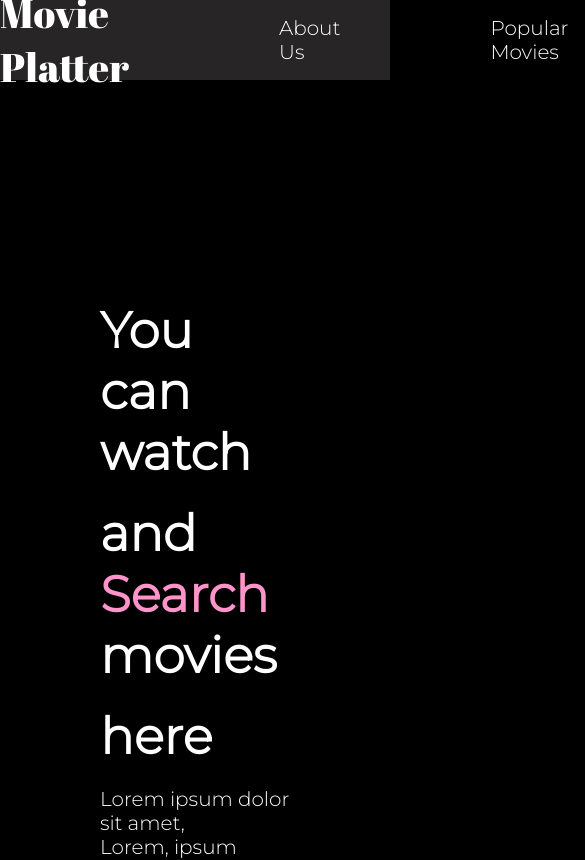
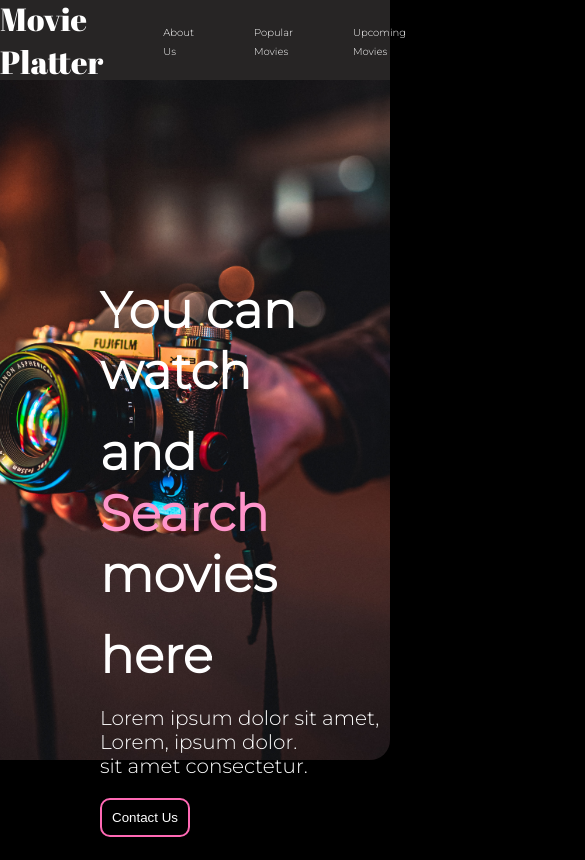
Before and after one commit to sauravrav/MoviePlatter, a React (Create React App) app: page / in a window 390 px wide. Shown: the top 860 px of the page, 585 px wide, since content can reach past the window. Built offline with nearby package versions, Linux system fonts and the light colour scheme.

Commit message:
Made more mobile responsive and added quite a bit of animation on secondary pages

```diff
--- a/src/pages/Home.js
+++ b/src/pages/Home.js
@@ -6,6 +6,7 @@ import MovieDetail from "../components/movieDetail";
 import styled from "styled-components";
 import { motion } from "framer-motion";
 import { useLocation } from "react-router-dom";
+import { pageAnimation } from "../v-components/animation";
 // import { loadMovieDetail } from "../actions/detailAction";
 const Home = () => {
   const location = useLocation();
@@ -21,7 +22,12 @@ const Home = () => {
   return (
     <div style={{ backgroundColor: "white" }}>
       <h2>Popular Movies</h2>
-      <MovieList>
+      <MovieList
+        variants={pageAnimation}
+        animate="show"
+        initial="hidden"
+        exit="exit"
+      >
         {movies.popularMovies.map((data) => (
           <Movie
             title={data.title}
--- a/src/pages/UpcomingMovie.js
+++ b/src/pages/UpcomingMovie.js
@@ -7,6 +7,7 @@ import styled from "styled-components";
 import { motion } from "framer-motion";
 import { Link, useLocation } from "react-router-dom";
 import { loadMovieDetail } from "../actions/detailAction";
+import { pageAnimation } from "../v-components/animation";
 const Upcoming = () => {
   const location = useLocation();
   const pathId = location.pathname.split("/")[2];
@@ -21,7 +22,12 @@ const Upcoming = () => {
   return (
     <div style={{ backgroundColor: "white" }}>
       <h2>Upcoming Movies</h2>
-      <MovieList>
+      <MovieList
+        variants={pageAnimation}
+        animate="show"
+        initial="hidden"
+        exit="exit"
+      >
         {movies.newMovie.map((data) => (
           <Movie
             title={data.title}
--- a/src/v-components/AboutUs1.js
+++ b/src/v-components/AboutUs1.js
@@ -45,5 +45,14 @@ const About1 = styled.div`
   display: flex;
   justify-content: space-space-evenly;
   color: white;
+  @media screen and (max-width: 1190px) {
+    display: inline-block;
+    img {
+      position: absolute;
+      right: 0px;
+      top: 0px;
+      z-index: -4;
+    }
+  }
 `;
 export default AboutUs1;
--- a/src/v-components/AboutUs2.js
+++ b/src/v-components/AboutUs2.js
@@ -50,6 +50,9 @@ const AboutUs2 = () => {
   );
 };
 const About2 = styled.div`
+  @media screen and (max-width: 1190px) {
+    display: none;
+  }
   color: white;
   display: flex;
   justify-content: space-between;
--- a/src/v-components/Navbar.js
+++ b/src/v-components/Navbar.js
@@ -6,13 +6,19 @@ const Navbar = () => {
       <div className="logo">Movie Platter</div>
       <ul>
         <li>
-          <Link to="/">About Us</Link>
+          <Link className="lii" to="/">
+            About Us
+          </Link>
         </li>
         <li>
-          <Link to="/popmovie">Popular Movies</Link>
+          <Link className="lii" to="/popmovie">
+            Popular Movies
+          </Link>
         </li>
         <li>
-          <Link to="/upmovie">UpcomingMovies</Link>
+          <Link className="lii" to="/upmovie">
+            Upcoming Movies
+          </Link>
         </li>
       </ul>
     </Nav>
@@ -30,7 +36,7 @@ const Nav = styled.div`
   align-items: center;
   z-index: 2;
   .logo {
-    font-size: 40px;
+    font-size: 32px;
     font-family: "Abril Fatface", cursive;
   }
   ul {
@@ -52,5 +58,15 @@ const Nav = styled.div`
       }
     }
   }
+  @media screen and (max-width: 712px) {
+    ul {
+      li {
+        padding-left: 60px;
+        .lii {
+          font-size: 10px;
+        }
+      }
+    }
+  }
 `;
 export default Navbar;
```
